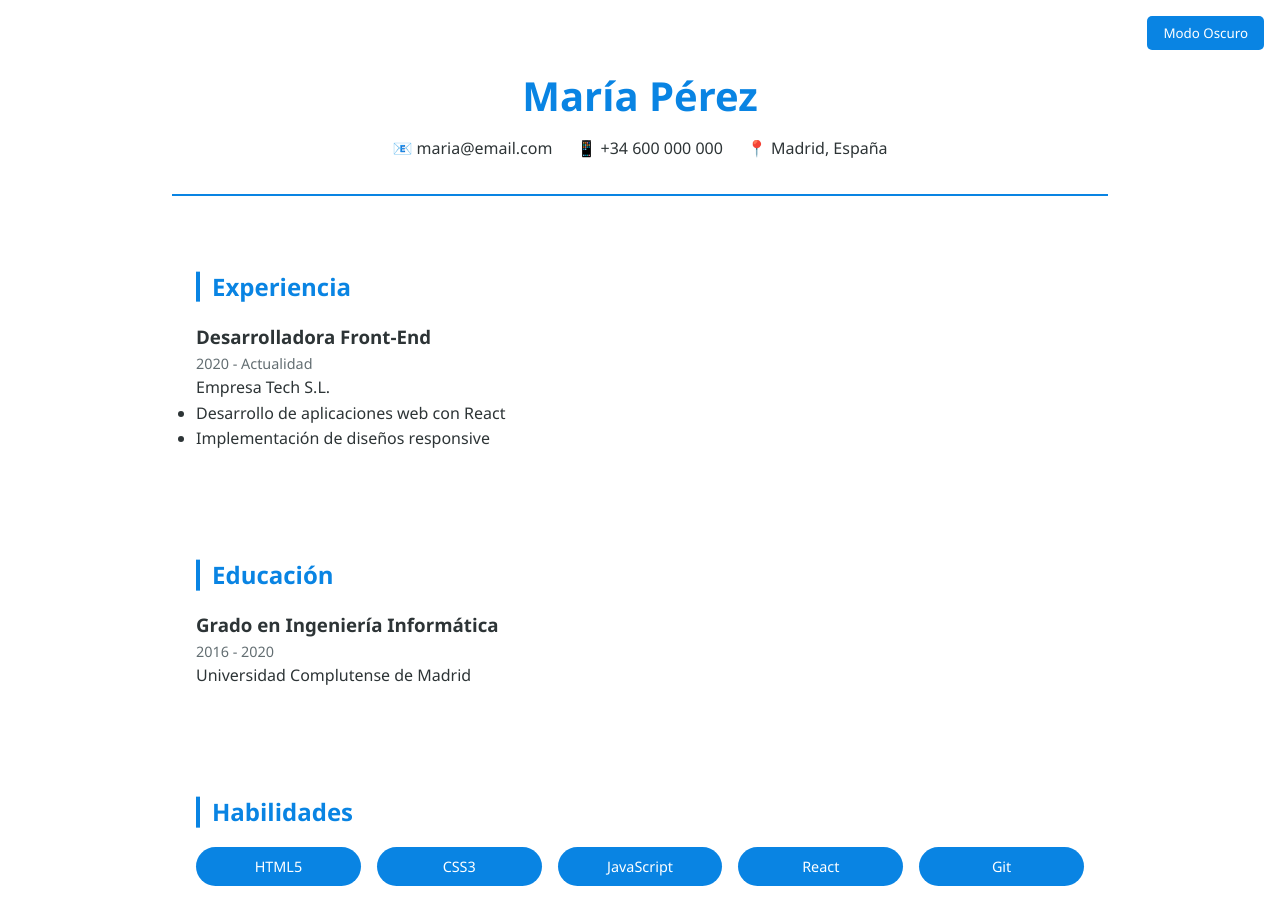
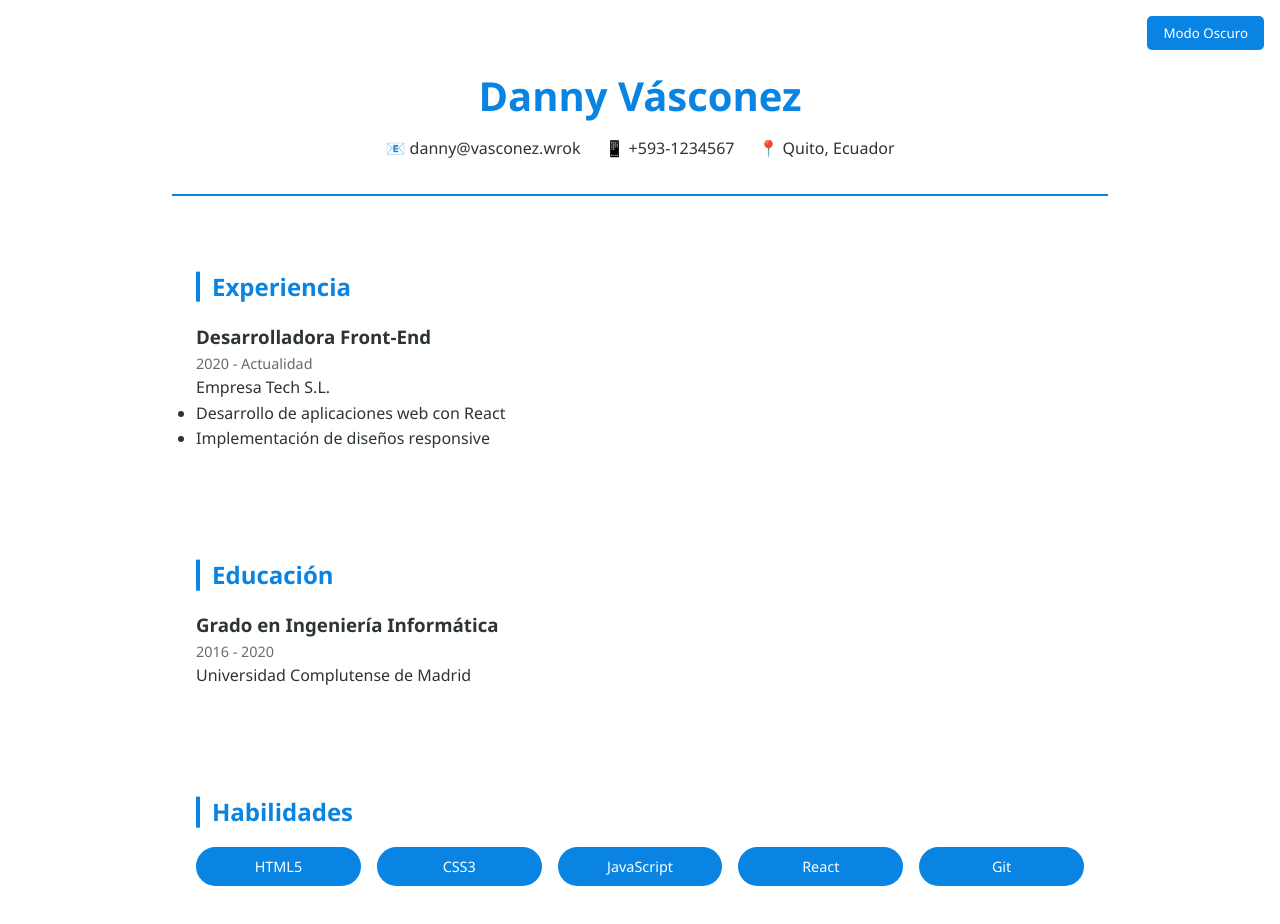
Before and after one commit to badanni/badanni.github.io, a plain HTML site: page index.html in a window 1280 px wide. Drawn offline with Linux system fonts and the light colour scheme.

Commit message:
Update index.html

```diff
--- a/index.html
+++ b/index.html
@@ -150,11 +150,11 @@
 
     <div class="container">
         <header>
-            <h1 class="name">María Pérez</h1>
+            <h1 class="name">Danny V&aacute;sconez</h1>
             <div class="contact-info">
-                <span>📧 maria@email.com</span>
-                <span>📱 +34 600 000 000</span>
-                <span>📍 Madrid, España</span>
+                <span>📧 danny@vasconez.wrok</span>
+                <span>📱 +593-1234567</span>
+                <span>📍 Quito, Ecuador</span>
             </div>
         </header>
 
```
